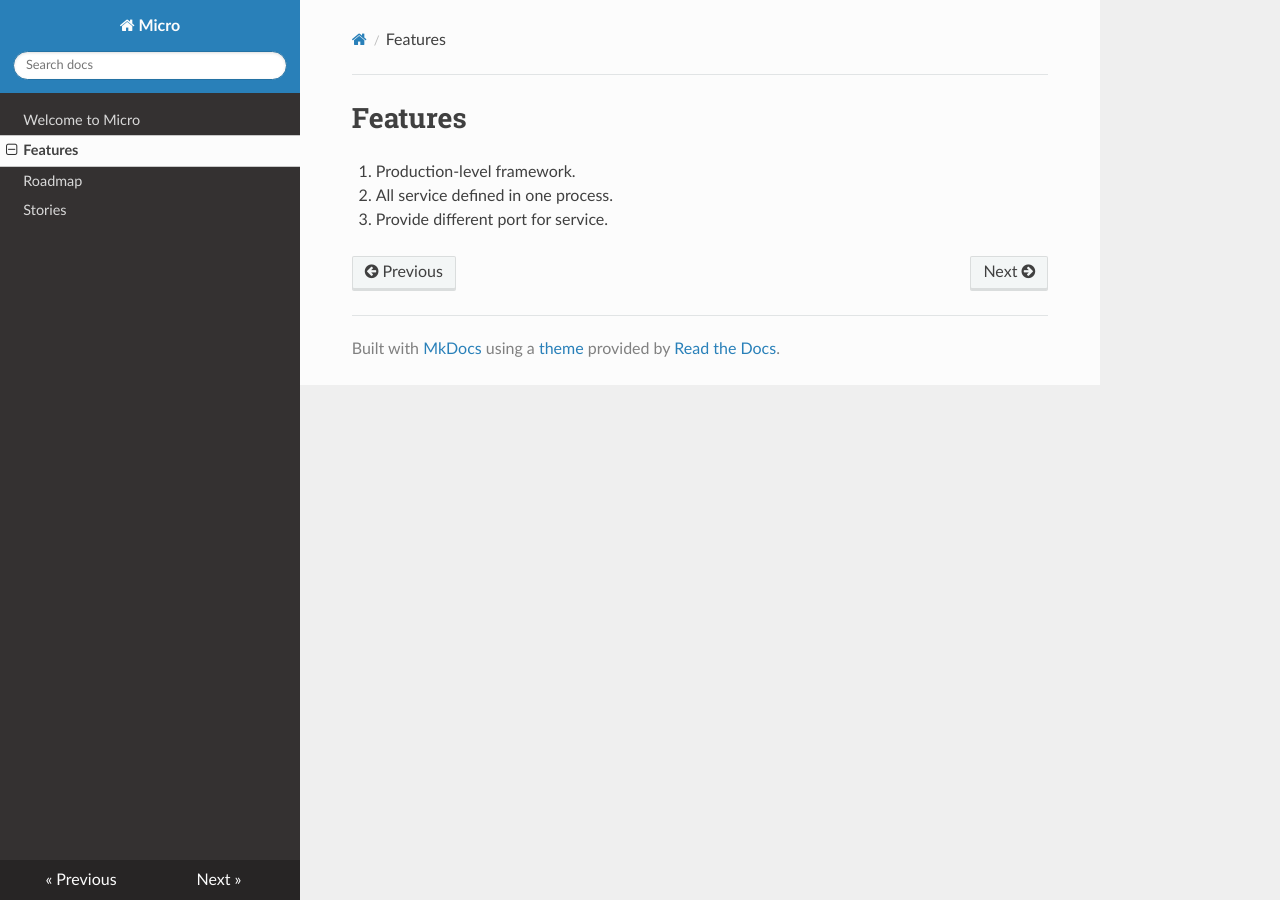
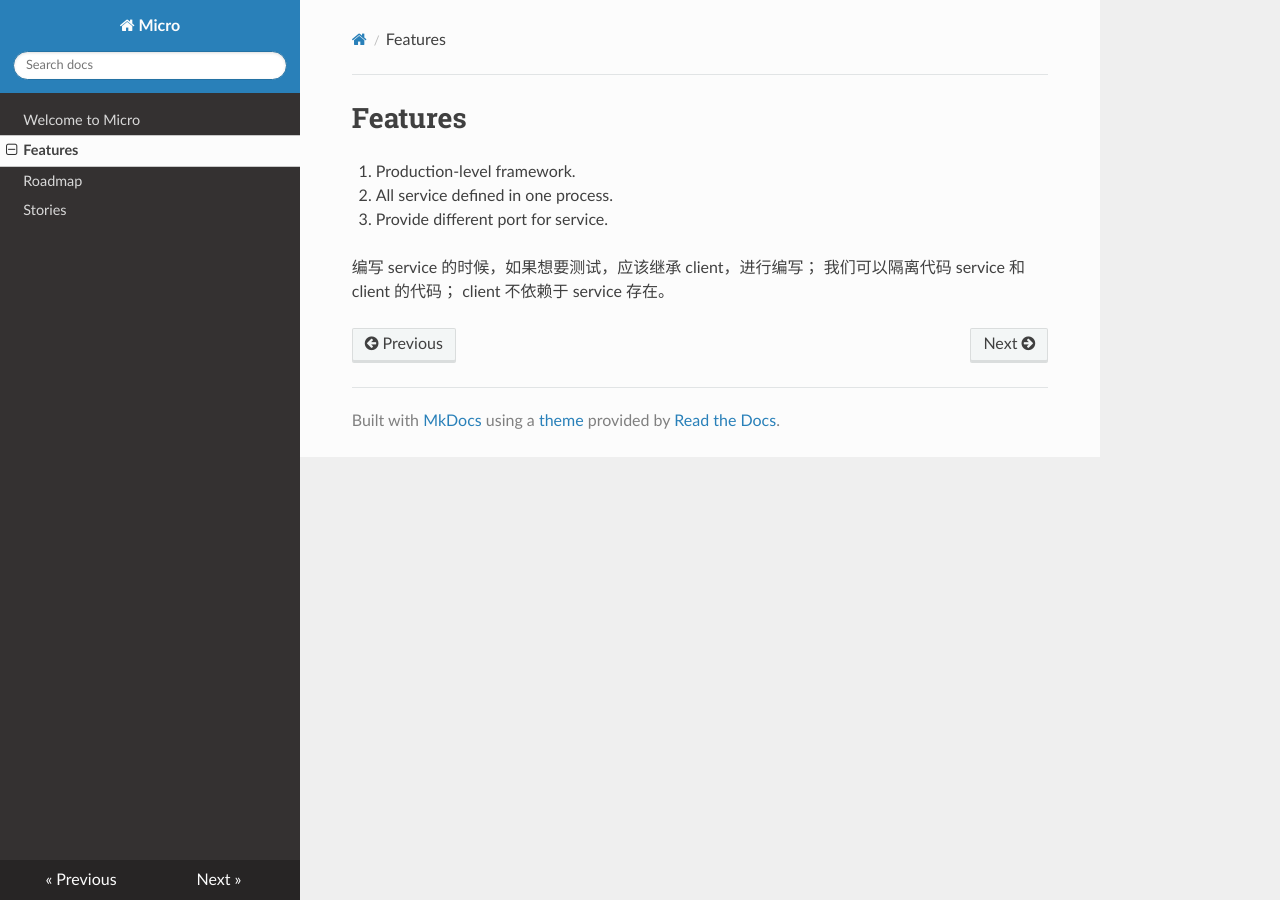
Before and after one commit to Svtter/micro, an MkDocs documentation site: the page built from docs/docs/features.md, in a window 1280 px wide. Built offline with MkDocs 1.6.1, drawn with Linux system fonts in a browser that asks for light colours; nearby versions of some CDN libraries.

Commit message:
feat: update docs

```diff
--- a/docs/docs/features.md
+++ b/docs/docs/features.md
@@ -3,3 +3,7 @@
 0. Production-level framework.
 1. All service defined in one process.
 2. Provide different port for service.
+
+编写 service 的时候，如果想要测试，应该继承 client，进行编写；
+我们可以隔离代码 service 和 client 的代码；
+client 不依赖于 service 存在。
```
Also changed, not shown: 1 other file.
